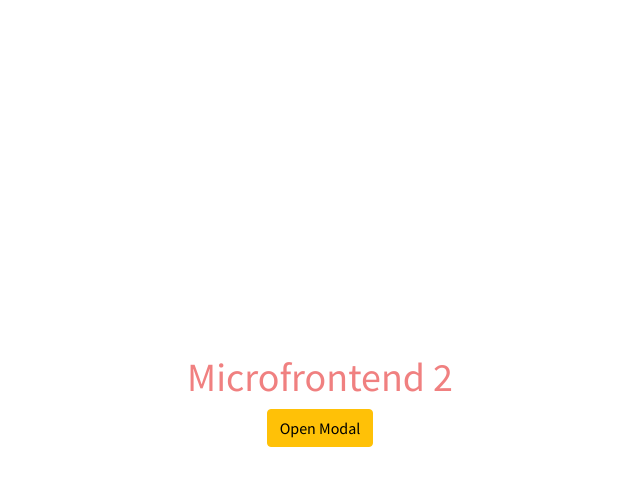
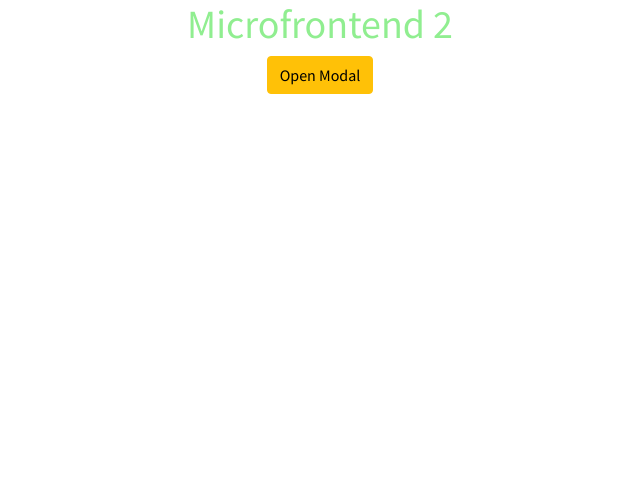
Before and after one commit to tflsbrt/leads-management-client, a React app: page / in a window 1280 px wide. Shown: the top 486 px of the page, without its empty margins (320-960 px from the left). Built offline with nearby package versions, Linux system fonts and the light colour scheme.

Commit message:
New configs

```diff
--- a/src/App.js
+++ b/src/App.js
@@ -17,7 +17,7 @@ const App = () => {
   };
 
   return (
-    <div className="main-page">
+    <div className="mf2-main-page">
       <h1>Microfrontend 2</h1>
       <Button variant="warning" onClick={handleShow}>
         Open Modal
--- a/src/styles/global.scss
+++ b/src/styles/global.scss
@@ -3,23 +3,15 @@
 body {
   margin: 0;
   padding: 0;
-  width: 100vw;
   font-family: 'Source Sans Pro', sans-serif;
 }
 
-#mf-leads-management {
-  width: 100vw;
-  height: 100vh;
-}
-
-.main-page {
+.mf2-main-page {
   display: flex;
   flex-direction: column;
   justify-content: center;
   align-items: center;
-  width: 100%;
-  height: 100%;
   h1 {
-    color: lightcoral
+    color: lightgreen
   }
 }
--- a/webpack.config.js
+++ b/webpack.config.js
@@ -11,13 +11,13 @@ module.exports = () => {
     mode: isDevelopment ? 'development' : 'production',
     devtool: isDevelopment ? 'eval-source-map' : 'source-map',
     entry: path.resolve(__dirname, 'src', 'index.js'),
-    output: {
-      path: path.resolve('./build'),
-      filename: '[name].[contenthash].js',
-      publicPath: '/',
-      globalObject: 'this',
-      chunkLoadingGlobal: `webpackJsonp_sspahtmlwithjs`,
-    },
+    // output: {
+    //   path: path.resolve('./build'),
+    //   filename: '[name].[contenthash].js',
+    //   publicPath: '/',
+    //   globalObject: 'this',
+    //   chunkLoadingGlobal: `webpackJsonp_sspahtmlwithjs`,
+    // },
     resolve: {
       extensions: ['.jsx', '.js'],
     },
@@ -25,7 +25,7 @@ module.exports = () => {
       static: path.resolve(__dirname, 'public'),
       hot: true,
       host: '0.0.0.0',
-      port: 5002,
+      port: 5003,
       headers: {
         'Access-Control-Allow-Origin': '*',
       },
```
